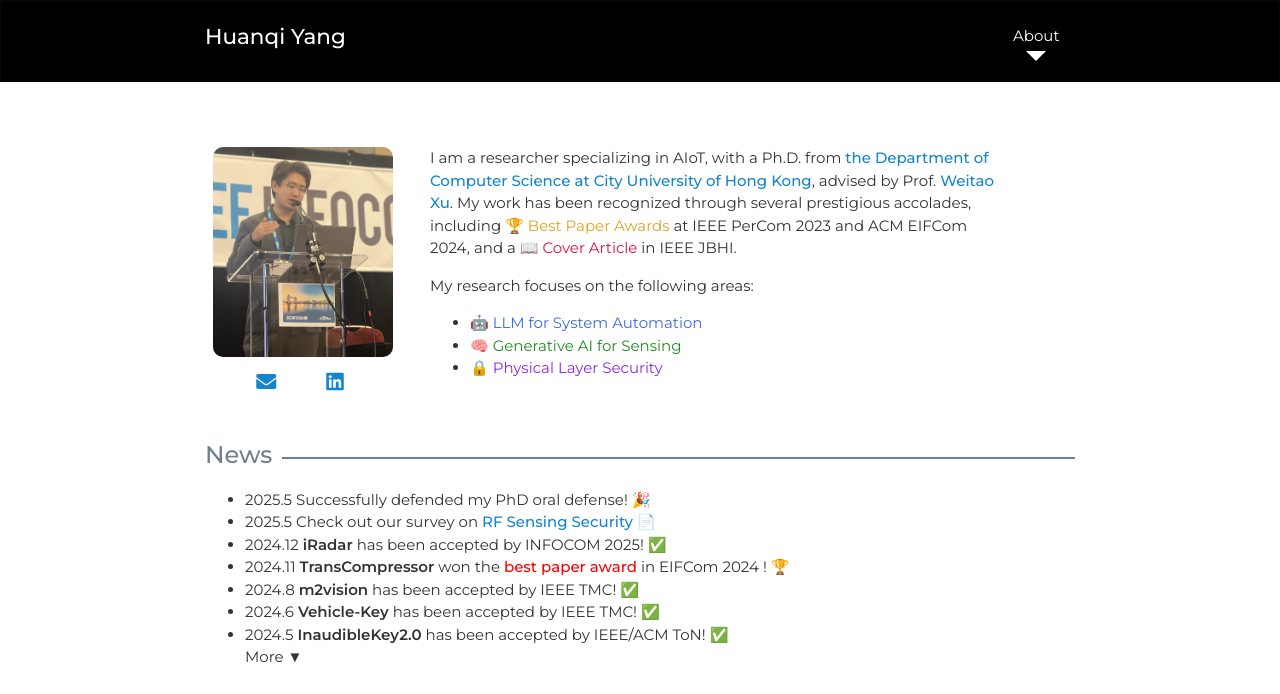
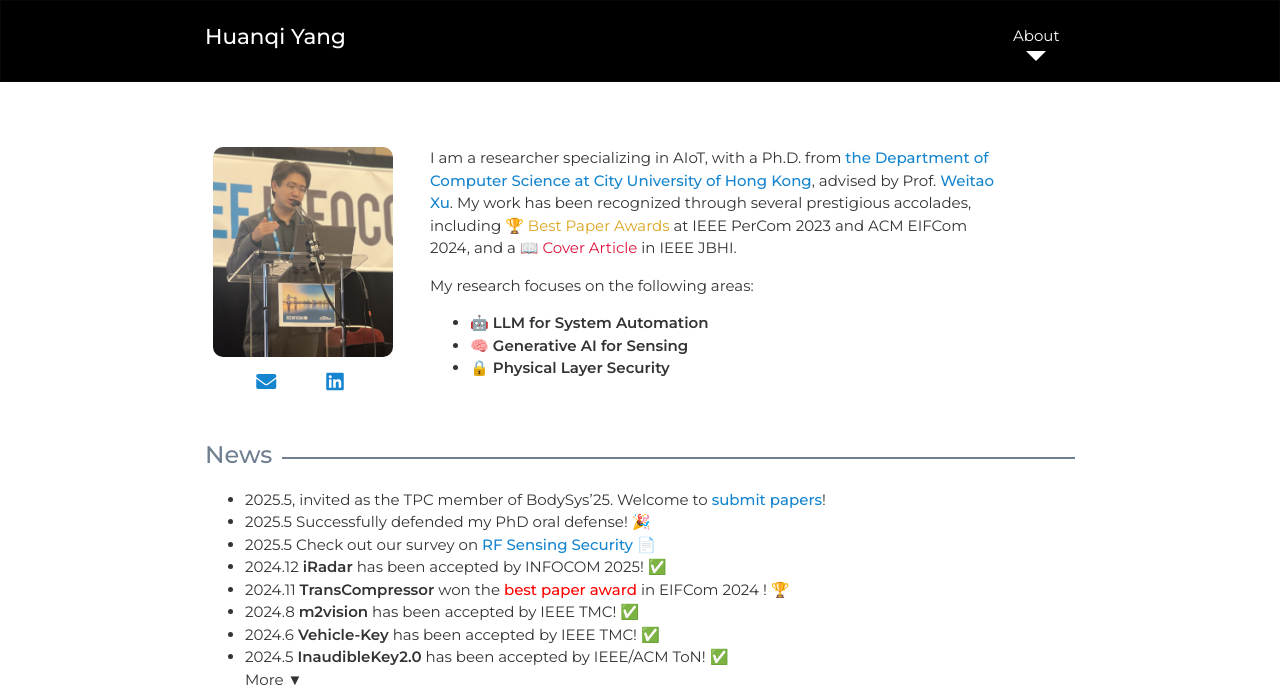
Before and after one commit to wwes7/wwes7.github.io, a plain HTML site: page index.html in a window 1280 px wide. Shown: the top 694 px of the page. Drawn offline with nearby package versions, Linux system fonts and the light colour scheme; some icons are missing.

Commit message:
20250602 commit

```diff
--- a/index.html
+++ b/index.html
@@ -71,17 +71,26 @@
       <div class="col-sm-8">
         <p class="about-me">I am a researcher specializing in AIoT, with a Ph.D. from <a href="https://www.cs.cityu.edu.hk/">the Department of Computer Science at City University of Hong Kong</a>, advised by Prof. <a href="https://www.weitaoxu.com/#about">Weitao Xu</a>. My work has been recognized through several prestigious accolades, including <span style="color: #DAA520;">🏆 Best Paper Awards</span> at IEEE PerCom 2023 and ACM EIFCom 2024, and a <span style="color: #DC143C;">📖 Cover Article</span> in IEEE JBHI.</p>
         <p class="about-me">My research focuses on the following areas:
-          <ul>
+                    <ul>
+    <li><span><strong>🤖 LLM for System Automation</strong></span></li>
+    <li><span><strong>🧠 Generative AI for Sensing</strong></span></li>
+    <li><span><strong>🔒 Physical Layer Security</strong></span></li>
+          </ul>
+          <!-- <ul>
             <li><span style="color: #4169E1;">🤖 LLM for System Automation</span></li>
             <li><span style="color: #228B22;">🧠 Generative AI for Sensing</span></li>
             <li><span style="color: #8A2BE2;">🔒 Physical Layer Security</span></li>
-          </ul>
+          </ul> -->
         </p>
       </div>
     </div>
       <div class="col-md-pull-8">
       <h3 class="push-down-3"><span>News</span></h3>
       <ul id="news">
+        <li>
+         2025.5, invited as the TPC member of BodySys’25. Welcome to <a href="https://www.eventcreate.com/e/bodysys25">submit papers</a>!<br>
+        </li>
+
         <li>
           2025.5 Successfully defended my PhD oral defense! 🎉<br>
         </li>
```
